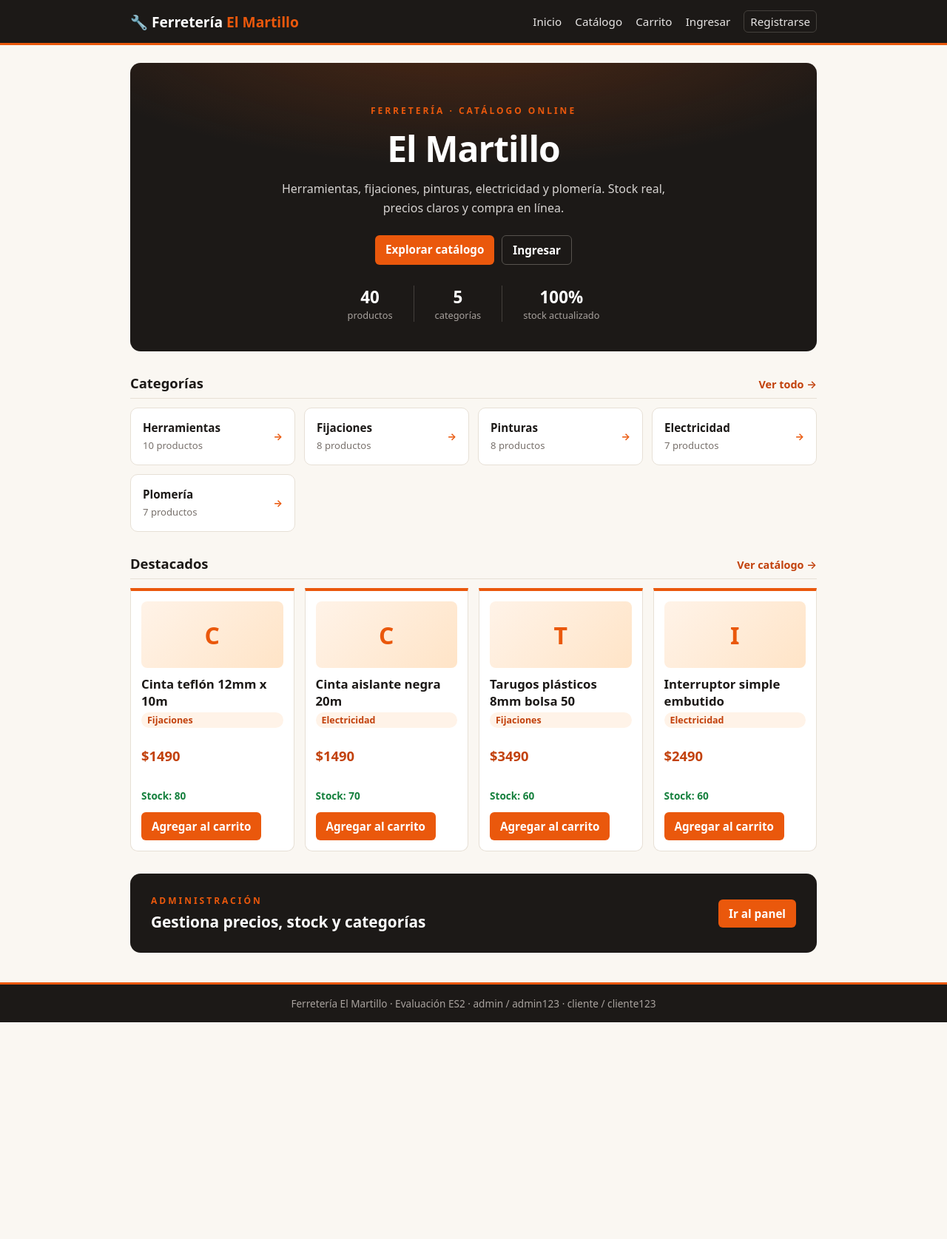
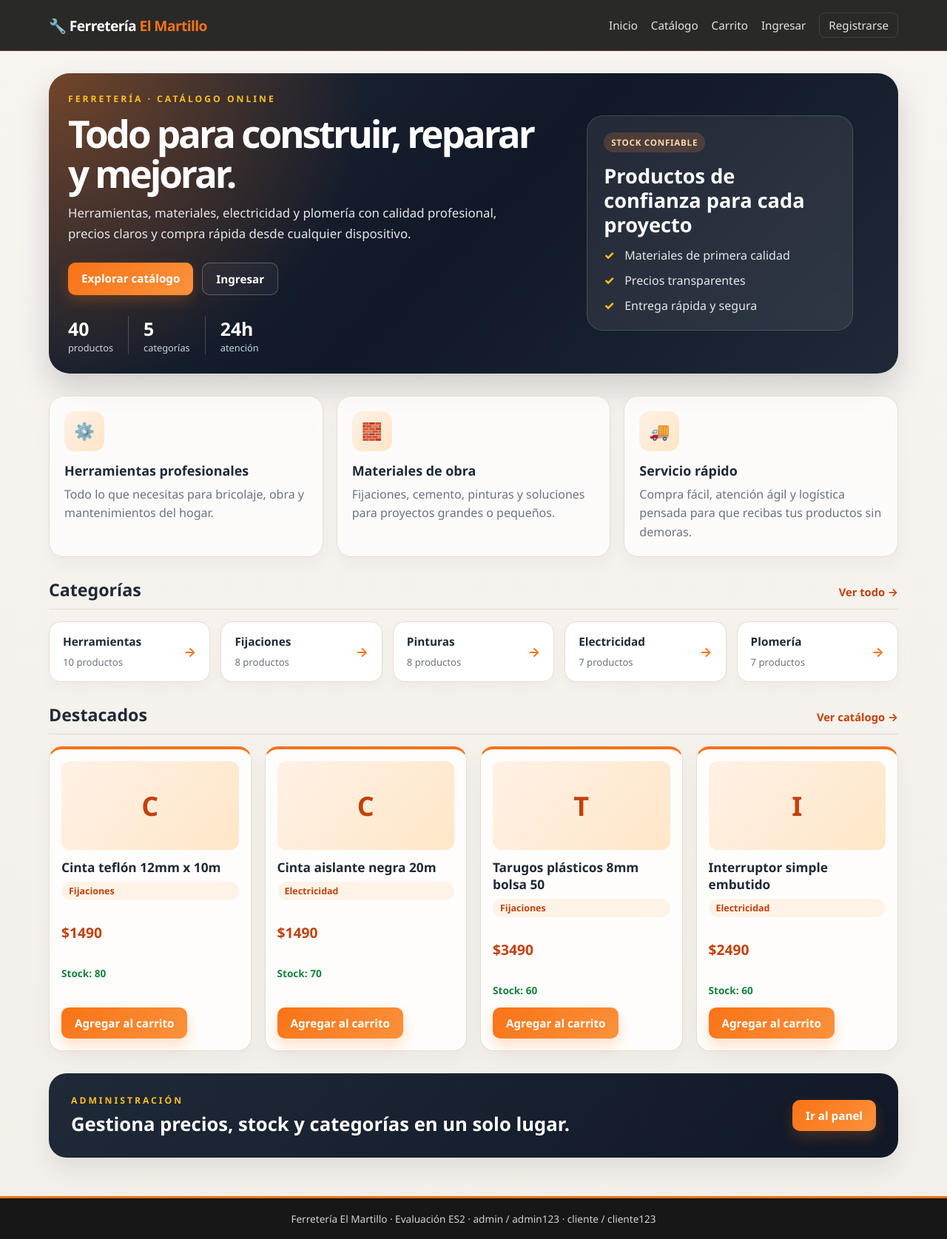
Before and after one commit to Xunork/Evaluacion_02_04, a Django app: page / in a window 1280 px wide. Shown: the whole page at 74% size. Before the commit the page ends 1382 px from the top, so only its background shows below. Run offline with Django 5.2, Linux system fonts and the light colour scheme; data comes from the database, SQL or seed files in the repository; both versions use the stored data as it was after the commit.

Commit message:
Arreglo del Landingpage

```diff
--- a/static/css/style.css
+++ b/static/css/style.css
@@ -1,104 +1,136 @@
 :root {
-  --bg: #faf7f2;
-  --card: #fff;
-  --ink: #1c1917;
-  --muted: #78716c;
-  --line: #e7e0d6;
-  --acc: #ea580c;
+  --bg: #f4efe9;
+  --bg-strong: #f9f5f1;
+  --card: #fffdfb;
+  --ink: #1f2937;
+  --muted: #6b7280;
+  --line: #e7ddd1;
+  --acc: #f97316;
   --acc-dark: #c2410c;
   --acc-soft: #fff3e8;
-  --hdr: #1c1917;
+  --hdr: #171717;
+  --shadow: rgba(31, 41, 55, 0.12);
 }
 * { box-sizing: border-box; }
-body { margin: 0; font-family: system-ui, -apple-system, Segoe UI, Roboto, sans-serif; background: var(--bg); color: var(--ink); }
-.wrap { max-width: 960px; margin: 0 auto; padding: 0 16px; }
+html { scroll-behavior: smooth; }
+body { margin: 0; font-family: "Segoe UI", Inter, system-ui, sans-serif; background: linear-gradient(180deg, #f8f4f0 0%, #f3efe9 100%); color: var(--ink); }
+.wrap { max-width: 1180px; margin: 0 auto; padding: 0 16px; }
 
-.top { background: var(--hdr); color: #fff; position: sticky; top: 0; z-index: 100; border-bottom: 3px solid var(--acc); }
-.top-inner { display: flex; justify-content: space-between; align-items: center; height: 58px; }
-.logo { font-weight: 800; text-decoration: none; color: #fff; font-size: 1.2rem; }
+.top { background: rgba(23, 23, 23, 0.92); color: #fff; position: sticky; top: 0; z-index: 100; backdrop-filter: blur(10px); border-bottom: 1px solid rgba(249, 115, 22, 0.25); }
+.top-inner { display: flex; justify-content: space-between; align-items: center; min-height: 68px; }
+.logo { font-weight: 800; text-decoration: none; color: #fff; font-size: 1.2rem; letter-spacing: -0.03em; }
 .logo span { color: var(--acc); }
-.nav a { margin-left: 14px; text-decoration: none; color: #e7e5e4; font-size: .95rem; }
+.nav { display: flex; align-items: center; flex-wrap: wrap; gap: 10px 18px; }
+.nav a { text-decoration: none; color: #e7e5e4; font-size: .95rem; transition: color .2s ease; }
 .nav a:hover { color: var(--acc); }
-.user { margin-left: 14px; color: #a8a29e; font-size: .9rem; }
+.user { color: #f5d9bf; font-size: .9rem; }
 
-main.wrap { padding-top: 24px; padding-bottom: 40px; min-height: 70vh; }
-h1 { font-size: 1.6rem; margin: 0 0 16px; padding-bottom: 8px; border-bottom: 3px solid var(--acc); display: inline-block; }
+main.wrap { padding-top: 30px; padding-bottom: 52px; min-height: 70vh; }
+h1 { font-size: 1.85rem; margin: 0 0 16px; padding-bottom: 10px; border-bottom: 3px solid var(--acc); display: inline-block; }
 
-.msgs .msg { background: #fff; border: 1px solid var(--line); border-left: 5px solid var(--acc); padding: 10px 12px; border-radius: 6px; margin: 8px 0; }
+.msgs .msg { background: #fff; border: 1px solid var(--line); border-left: 5px solid var(--acc); padding: 10px 12px; border-radius: 8px; margin: 8px 0; }
 
 .filters { display: flex; gap: 8px; margin-bottom: 18px; flex-wrap: wrap; }
-.filters input, .filters select { padding: 8px 10px; border: 1px solid var(--line); border-radius: 6px; background: #fff; }
+.filters input, .filters select { padding: 10px 12px; border: 1px solid var(--line); border-radius: 8px; background: #fff; }
 .filters input:focus, .filters select:focus { outline: 2px solid var(--acc); border-color: var(--acc); }
 
-button, .btn { background: var(--acc); color: #fff; border: none; padding: 9px 14px; border-radius: 6px; cursor: pointer; text-decoration: none; display: inline-block; font-size: .95rem; font-weight: 600; }
-button:hover, .btn:hover { background: var(--acc-dark); }
+button, .btn { background: linear-gradient(135deg, var(--acc), #fb923c); color: #fff; border: none; padding: 11px 18px; border-radius: 10px; cursor: pointer; text-decoration: none; display: inline-block; font-size: .95rem; font-weight: 700; box-shadow: 0 8px 18px rgba(249, 115, 22, 0.22); transition: transform .15s ease, box-shadow .15s ease; }
+button:hover, .btn:hover { transform: translateY(-1px); box-shadow: 0 12px 20px rgba(249, 115, 22, 0.28); }
 .card .btn, .card .btn.disabled { margin-top: auto; align-self: flex-start; }
-.btn.ghost { background: #fff; color: var(--ink); border: 1px solid var(--line); }
+.btn.ghost { background: #fff; color: var(--ink); border: 1px solid var(--line); box-shadow: none; }
 .btn.ghost:hover { border-color: var(--acc); color: var(--acc-dark); }
 .btn.danger { background: #b91c1c; }
 .btn.disabled { background: #d6d3d1; color: #78716c; cursor: default; }
-.btn-small { border: 1px solid #44403c; border-radius: 6px; padding: 4px 8px !important; }
+.btn-small { border: 1px solid #44403c; border-radius: 8px; padding: 6px 12px !important; }
 
-.grid { display: grid; grid-template-columns: repeat(auto-fill, minmax(210px, 1fr)); gap: 14px; }
-.card { background: var(--card); border: 1px solid var(--line); border-top: 4px solid var(--acc); border-radius: 0 0 10px 10px; padding: 14px; display: flex; flex-direction: column; transition: transform .12s, box-shadow .12s; }
-.card:hover { transform: translateY(-2px); box-shadow: 0 6px 16px rgba(234, 88, 12, .15); }
-.thumb { width: 100%; height: 90px; background: linear-gradient(135deg, var(--acc-soft), #ffe4c7); border-radius: 8px; display: flex; align-items: center; justify-content: center; font-size: 2rem; font-weight: 800; color: var(--acc); margin-bottom: 10px; }
-.thumb.big { height: 160px; font-size: 4rem; }
-.card h3 { margin: 0 0 4px; font-size: 1.05rem; }
+.grid { display: grid; grid-template-columns: repeat(auto-fill, minmax(220px, 1fr)); gap: 18px; }
+.card { background: var(--card); border: 1px solid var(--line); border-top: 4px solid var(--acc); border-radius: 18px; padding: 16px; display: flex; flex-direction: column; transition: transform .18s ease, box-shadow .18s ease; box-shadow: 0 10px 28px rgba(15, 23, 42, 0.04); }
+.card:hover { transform: translateY(-3px); box-shadow: 0 16px 32px rgba(15, 23, 42, 0.08); }
+.thumb { width: 100%; height: 120px; background: linear-gradient(135deg, #fff1e6, #ffe7c7); border-radius: 12px; display: flex; align-items: center; justify-content: center; font-size: 2.25rem; font-weight: 800; color: var(--acc-dark); margin-bottom: 12px; }
+.thumb.big { height: 180px; font-size: 4rem; }
+.card h3 { margin: 0 0 8px; font-size: 1.08rem; }
 .card h3 a { color: inherit; text-decoration: none; }
 .card h3 a:hover { color: var(--acc-dark); }
-.cat { display: inline-block; background: var(--acc-soft); color: var(--acc-dark); font-size: .78rem; font-weight: 700; padding: 2px 8px; border-radius: 20px; margin: 0 0 6px; }
+.cat { display: inline-block; background: var(--acc-soft); color: var(--acc-dark); font-size: .78rem; font-weight: 700; padding: 4px 10px; border-radius: 999px; margin: 0 0 10px; }
 .desc { font-size: .9rem; color: #57534e; min-height: 2.4em; flex: 1; }
-.price { font-weight: 800; font-size: 1.15rem; color: var(--acc-dark); }
+.price { font-weight: 800; font-size: 1.2rem; color: var(--acc-dark); }
 .price.big { font-size: 1.5rem; }
-.stock { font-size: .85rem; color: #15803d; font-weight: 600; }
+.stock { font-size: .85rem; color: #15803d; font-weight: 700; }
 .stock.low { color: #b45309; } .stock.out { color: #b91c1c; }
 
-.detail { display: grid; grid-template-columns: 200px 1fr; gap: 20px; background: #fff; border: 1px solid var(--line); border-top: 4px solid var(--acc); border-radius: 0 0 10px 10px; padding: 20px; }
+.detail { display: grid; grid-template-columns: 220px 1fr; gap: 22px; background: #fff; border: 1px solid var(--line); border-top: 4px solid var(--acc); border-radius: 18px; padding: 22px; box-shadow: 0 10px 24px rgba(15, 23, 42, 0.04); }
 
-.auth, .form { background: #fff; border: 1px solid var(--line); border-top: 4px solid var(--acc); border-radius: 0 0 10px 10px; padding: 20px; max-width: 480px; }
+.auth, .form { background: #fff; border: 1px solid var(--line); border-top: 4px solid var(--acc); border-radius: 18px; padding: 24px; max-width: 500px; box-shadow: 0 10px 24px rgba(15, 23, 42, 0.04); }
 .form { max-width: 560px; }
-.auth input, .form input, .form select, .form textarea { width: 100%; padding: 8px 10px; border: 1px solid var(--line); border-radius: 6px; margin-top: 4px; }
-.auth input:focus, .form input:focus, .form select:focus, .form textarea:focus { outline: 2px solid var(--acc); border-color: var(--acc); }
-.hint { background: var(--acc-soft); border: 1px solid #fed7aa; padding: 8px 10px; border-radius: 6px; font-size: .9rem; }
+.auth input, .form input, .form select, .form textarea { width: 100%; padding: 10px 12px; border: 1px solid var(--line); border-radius: 8px; margin-top: 6px; background: #fff; }
+.auth input:focus, .form input:focus, .form select:focus, .form textarea:focus { outline: 2px solid rgba(249, 115, 22, 0.25); border-color: var(--acc); }
+.hint { background: var(--acc-soft); border: 1px solid #fed7aa; padding: 10px 12px; border-radius: 8px; font-size: .9rem; }
 
-.table { width: 100%; background: #fff; border-collapse: collapse; border: 1px solid var(--line); border-radius: 8px; overflow: hidden; }
-.table th { background: var(--hdr); color: #fff; padding: 10px; text-align: left; font-size: .9rem; }
-.table td { padding: 10px; border-bottom: 1px solid var(--line); font-size: .95rem; }
+.table { width: 100%; background: #fff; border-collapse: collapse; border: 1px solid var(--line); border-radius: 12px; overflow: hidden; }
+.table th { background: var(--hdr); color: #fff; padding: 12px; text-align: left; font-size: .9rem; }
+.table td { padding: 12px; border-bottom: 1px solid var(--line); font-size: .95rem; }
 .table tr:hover td { background: var(--acc-soft); }
 .total { font-weight: 800; font-size: 1.2rem; color: var(--acc-dark); }
 .inline { display: inline-flex; gap: 6px; }
-.inline input { width: 70px; padding: 6px; border: 1px solid var(--line); border-radius: 6px; }
+.inline input { width: 72px; padding: 7px; border: 1px solid var(--line); border-radius: 8px; }
 
-.order { background: #fff; border: 1px solid var(--line); border-left: 5px solid var(--acc); border-radius: 8px; padding: 12px; margin-bottom: 10px; }
+.order { background: #fff; border: 1px solid var(--line); border-left: 5px solid var(--acc); border-radius: 12px; padding: 14px; margin-bottom: 12px; }
 .list li { margin-bottom: 6px; }
 
-.foot { background: var(--hdr); color: #a8a29e; border-top: 3px solid var(--acc); padding: 16px 0; font-size: .85rem; text-align: center; }
+.foot { background: var(--hdr); color: #d6d3d1; border-top: 3px solid var(--acc); padding: 18px 0; font-size: .85rem; text-align: center; }
 
-.hero { background: radial-gradient(600px 200px at 50% -60px, rgba(234, 88, 12, .25), transparent), #1c1917; color: #fff; border-radius: 14px; padding: 56px 32px 40px; margin-bottom: 30px; text-align: center; }
-.eyebrow { font-size: .75rem; font-weight: 700; letter-spacing: 3px; text-transform: uppercase; color: var(--acc); margin: 0 0 10px; }
-.hero h1 { font-size: 3rem; font-weight: 800; letter-spacing: -1px; margin: 0 0 10px; padding: 0; border: none; display: block; }
-.hero-sub { color: #d6d3d1; max-width: 520px; margin: 0 auto 24px; line-height: 1.6; }
-.cta-row { display: flex; gap: 10px; justify-content: center; flex-wrap: wrap; margin-bottom: 28px; }
-.btn.ghost.light { background: transparent; color: #fff; border-color: #57534e; }
+.hero { background: radial-gradient(circle at top left, rgba(249, 115, 22, 0.38), transparent 35%), linear-gradient(135deg, #1f2937 0%, #111827 50%, #1f2937 100%); color: #fff; border-radius: 28px; padding: 26px; margin-bottom: 30px; box-shadow: 0 20px 40px rgba(31, 41, 55, 0.18); }
+.hero-inner { display: grid; grid-template-columns: 1.2fr 0.8fr; gap: 22px; align-items: center; }
+.eyebrow { font-size: .76rem; font-weight: 700; letter-spacing: 3px; text-transform: uppercase; color: #fbbf24; margin: 0 0 12px; }
+.hero h1 { font-size: clamp(2.1rem, 4vw, 4.1rem); font-weight: 800; letter-spacing: -0.06em; margin: 0 0 12px; padding: 0; border: none; display: block; line-height: 1.05; }
+.hero-sub { color: #e5e7eb; max-width: 640px; margin: 0 0 24px; line-height: 1.7; font-size: 1.05rem; }
+.cta-row { display: flex; gap: 12px; justify-content: flex-start; flex-wrap: wrap; margin-bottom: 28px; }
+.btn.ghost.light { background: rgba(255,255,255,0.04); color: #fff; border-color: rgba(255,255,255,0.25); box-shadow: none; }
 .btn.ghost.light:hover { border-color: var(--acc); color: #fdba74; }
-.stats { display: flex; justify-content: center; gap: 0; }
-.stats div { display: flex; flex-direction: column; padding: 0 28px; }
-.stats div + div { border-left: 1px solid #44403c; }
-.stats strong { font-size: 1.4rem; color: #fff; }
-.stats span { font-size: .8rem; color: #a8a29e; }
-.sec-head { display: flex; justify-content: space-between; align-items: baseline; margin: 30px 0 12px; padding-bottom: 8px; border-bottom: 1px solid var(--line); }
-.sec-head h2 { font-size: 1.15rem; margin: 0; font-weight: 700; }
-.sec-head a { font-size: .9rem; color: var(--acc-dark); text-decoration: none; font-weight: 600; }
+.stats { display: flex; justify-content: flex-start; gap: 0; flex-wrap: wrap; }
+.stats div { display: flex; flex-direction: column; padding: 0 20px 0 0; }
+.stats div + div { border-left: 1px solid rgba(255,255,255,0.2); padding-left: 20px; }
+.stats strong { font-size: 1.55rem; color: #fff; }
+.stats span { font-size: .8rem; color: #cbd5e1; }
+.hero-panel { display: flex; justify-content: center; }
+.status-card { width: min(100%, 360px); background: rgba(255,255,255,0.08); border: 1px solid rgba(255,255,255,0.15); border-radius: 22px; padding: 22px; backdrop-filter: blur(8px); }
+.mini-tag { display: inline-block; background: rgba(251, 146, 60, 0.18); color: #fed7aa; padding: 6px 10px; border-radius: 999px; font-size: .73rem; font-weight: 700; letter-spacing: .06em; text-transform: uppercase; }
+.status-card h3 { margin: 16px 0 14px; font-size: 1.7rem; line-height: 1.2; }
+.check-list { list-style: none; padding: 0; margin: 0; display: grid; gap: 12px; }
+.check-list li { position: relative; padding-left: 28px; color: #e5e7eb; }
+.check-list li::before { content: "✓"; position: absolute; left: 0; top: 0; color: #fbbf24; font-weight: 800; }
+
+.feature-grid { display: grid; grid-template-columns: repeat(3, minmax(0, 1fr)); gap: 18px; margin: 12px 0 26px; }
+.feature-card { background: rgba(255,255,255,0.7); backdrop-filter: blur(4px); border: 1px solid var(--line); border-radius: 20px; padding: 20px; box-shadow: 0 10px 22px rgba(17, 24, 39, 0.04); }
+.feature-icon { width: 54px; height: 54px; display: grid; place-items: center; border-radius: 14px; background: linear-gradient(135deg, #fff1e6, #ffe5c6); font-size: 1.4rem; margin-bottom: 14px; }
+.feature-card h3 { margin: 0 0 8px; font-size: 1.12rem; }
+.feature-card p { margin: 0; color: var(--muted); line-height: 1.6; }
+
+.sec-head { display: flex; justify-content: space-between; align-items: baseline; margin: 28px 0 16px; padding-bottom: 10px; border-bottom: 1px solid var(--line); }
+.sec-head h2 { font-size: 1.45rem; margin: 0; font-weight: 800; }
+.sec-head a { font-size: .92rem; color: var(--acc-dark); text-decoration: none; font-weight: 700; }
 .sec-head a:hover { text-decoration: underline; }
-.cat-grid { display: grid; grid-template-columns: repeat(auto-fill, minmax(180px, 1fr)); gap: 12px; }
-.cat-card { background: #fff; border: 1px solid var(--line); border-radius: 10px; padding: 16px; text-decoration: none; color: var(--ink); display: flex; justify-content: space-between; align-items: center; gap: 8px; transition: border-color .12s, box-shadow .12s; }
-.cat-card:hover { border-color: var(--acc); box-shadow: 0 4px 14px rgba(234, 88, 12, .12); }
-.cat-card strong { display: block; margin-bottom: 2px; font-size: .95rem; }
+.cat-grid { display: grid; grid-template-columns: repeat(auto-fill, minmax(190px, 1fr)); gap: 14px; }
+.cat-card { background: #fff; border: 1px solid var(--line); border-radius: 16px; padding: 16px 18px; text-decoration: none; color: var(--ink); display: flex; justify-content: space-between; align-items: center; gap: 12px; transition: transform .15s ease, border-color .15s ease, box-shadow .15s ease; box-shadow: 0 8px 18px rgba(17, 24, 39, 0.03); }
+.cat-card:hover { border-color: var(--acc); transform: translateY(-2px); box-shadow: 0 12px 22px rgba(249, 115, 22, 0.12); }
+.cat-card strong { display: block; margin-bottom: 5px; font-size: .96rem; }
 .cat-card span { font-size: .82rem; color: var(--muted); }
-.cat-card .arrow { color: var(--acc); font-weight: 700; }
-.band { margin-top: 30px; background: #1c1917; color: #fff; border-radius: 14px; padding: 28px; display: flex; justify-content: space-between; align-items: center; gap: 16px; flex-wrap: wrap; }
-.band h2 { margin: 6px 0 0; font-size: 1.3rem; }
+.cat-card .arrow { color: var(--acc); font-weight: 700; font-size: 1.1rem; }
+.band { margin-top: 30px; background: linear-gradient(135deg, #1f2937 0%, #111827 100%); color: #fff; border-radius: 24px; padding: 28px 30px; display: flex; justify-content: space-between; align-items: center; gap: 18px; flex-wrap: wrap; box-shadow: 0 16px 30px rgba(17, 24, 39, 0.08); }
+.band h2 { margin: 6px 0 0; font-size: clamp(1.2rem, 2vw, 1.8rem); }
 .band .eyebrow { margin: 0; }
 
-@media (max-width: 600px) { .detail { grid-template-columns: 1fr; } .top-inner { height: auto; padding: 10px 0; flex-direction: column; gap: 8px; } }
+@media (max-width: 900px) {
+  .hero-inner { grid-template-columns: 1fr; }
+  .feature-grid { grid-template-columns: 1fr; }
+}
+
+@media (max-width: 600px) {
+  .detail { grid-template-columns: 1fr; }
+  .top-inner { height: auto; padding: 12px 0; flex-direction: column; gap: 10px; }
+  .nav { justify-content: center; }
+  .btn, button { width: 100%; text-align: center; }
+  .cta-row { display: grid; grid-template-columns: 1fr; }
+  .stats { display: grid; grid-template-columns: repeat(3, minmax(0, 1fr)); }
+  .stats div + div { border-left: 1px solid rgba(255,255,255,0.2); }
+}
--- a/templates/landing.html
+++ b/templates/landing.html
@@ -2,9 +2,11 @@
 {% block title %}Ferretería El Martillo{% endblock %}
 {% block content %}
 <section class="hero">
+  <div class="hero-inner">
+    <div class="hero-copy">
       <p class="eyebrow">Ferretería · Catálogo online</p>
-  <h1>El Martillo</h1>
-  <p class="hero-sub">Herramientas, fijaciones, pinturas, electricidad y plomería. Stock real, precios claros y compra en línea.</p>
+      <h1>Todo para construir, reparar y mejorar.</h1>
+      <p class="hero-sub">Herramientas, materiales, electricidad y plomería con calidad profesional, precios claros y compra rápida desde cualquier dispositivo.</p>
       <div class="cta-row">
         <a class="btn" href="{% url 'tienda' %}">Explorar catálogo</a>
         {% if user.is_authenticated %}
@@ -16,8 +18,40 @@
       <div class="stats">
         <div><strong>{{ total_productos }}</strong><span>productos</span></div>
         <div><strong>{{ categorias|length }}</strong><span>categorías</span></div>
-    <div><strong>100%</strong><span>stock actualizado</span></div>
+        <div><strong>24h</strong><span>atención</span></div>
       </div>
+    </div>
+
+    <div class="hero-panel">
+      <div class="status-card">
+        <span class="mini-tag">Stock confiable</span>
+        <h3>Productos de confianza para cada proyecto</h3>
+        <ul class="check-list">
+          <li>Materiales de primera calidad</li>
+          <li>Precios transparentes</li>
+          <li>Entrega rápida y segura</li>
+        </ul>
+      </div>
+    </div>
+  </div>
+</section>
+
+<section class="feature-grid">
+  <article class="feature-card">
+    <div class="feature-icon">⚙️</div>
+    <h3>Herramientas profesionales</h3>
+    <p>Todo lo que necesitas para bricolaje, obra y mantenimientos del hogar.</p>
+  </article>
+  <article class="feature-card">
+    <div class="feature-icon">🧱</div>
+    <h3>Materiales de obra</h3>
+    <p>Fijaciones, cemento, pinturas y soluciones para proyectos grandes o pequeños.</p>
+  </article>
+  <article class="feature-card">
+    <div class="feature-icon">🚚</div>
+    <h3>Servicio rápido</h3>
+    <p>Compra fácil, atención ágil y logística pensada para que recibas tus productos sin demoras.</p>
+  </article>
 </section>
 
 <div class="sec-head">
@@ -27,7 +61,10 @@
 <div class="cat-grid">
   {% for c in categorias %}
   <a class="cat-card" href="{% url 'tienda' %}?categoria={{ c.id }}">
-    <div><strong>{{ c.nombre }}</strong><span>{{ c.n }} productos</span></div>
+    <div>
+      <strong>{{ c.nombre }}</strong>
+      <span>{{ c.n }} productos</span>
+    </div>
     <span class="arrow">→</span>
   </a>
   {% endfor %}
@@ -53,7 +90,7 @@
 <section class="band">
   <div>
     <p class="eyebrow">Administración</p>
-    <h2>Gestiona precios, stock y categorías</h2>
+    <h2>Gestiona precios, stock y categorías en un solo lugar.</h2>
   </div>
   <a class="btn" href="{% url 'panel_admin' %}">Ir al panel</a>
 </section>
```
Also changed, not shown: db.sqlite3. Lines whose indentation alone changed are shown as unchanged.
